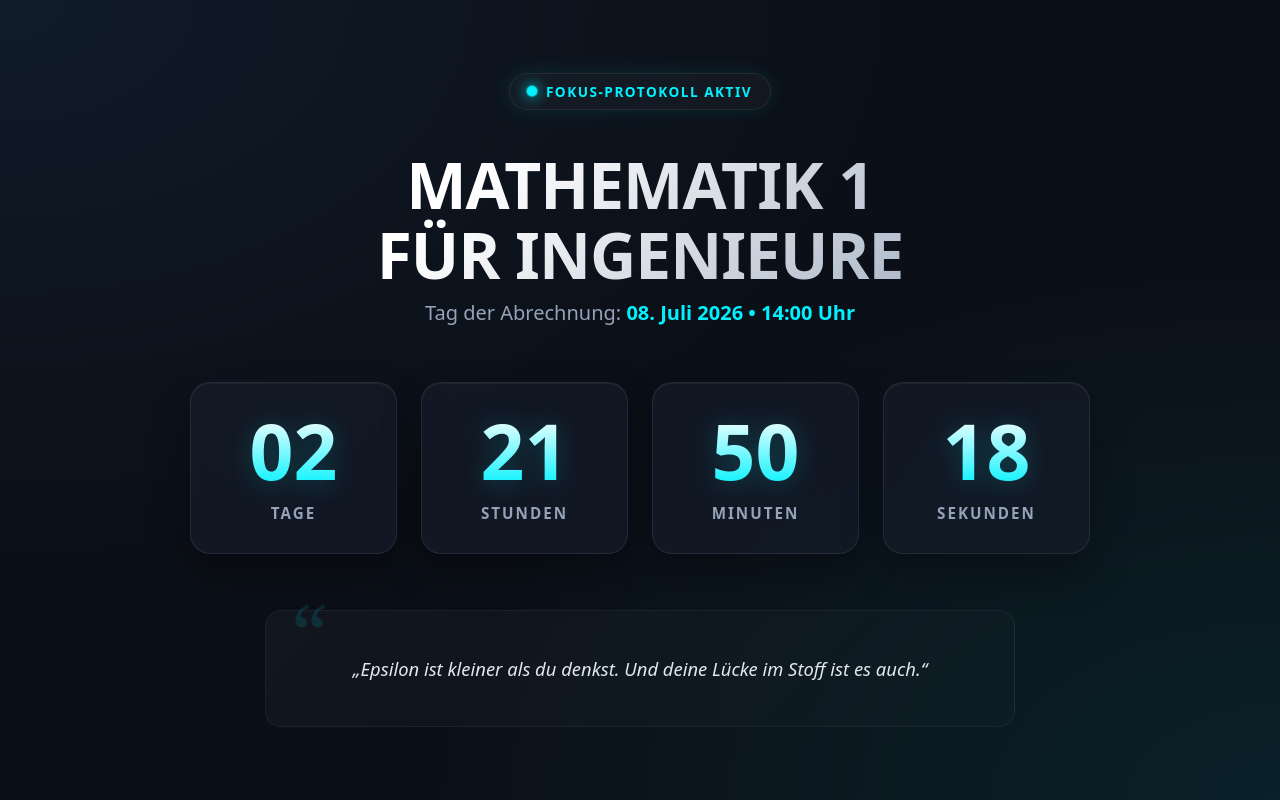
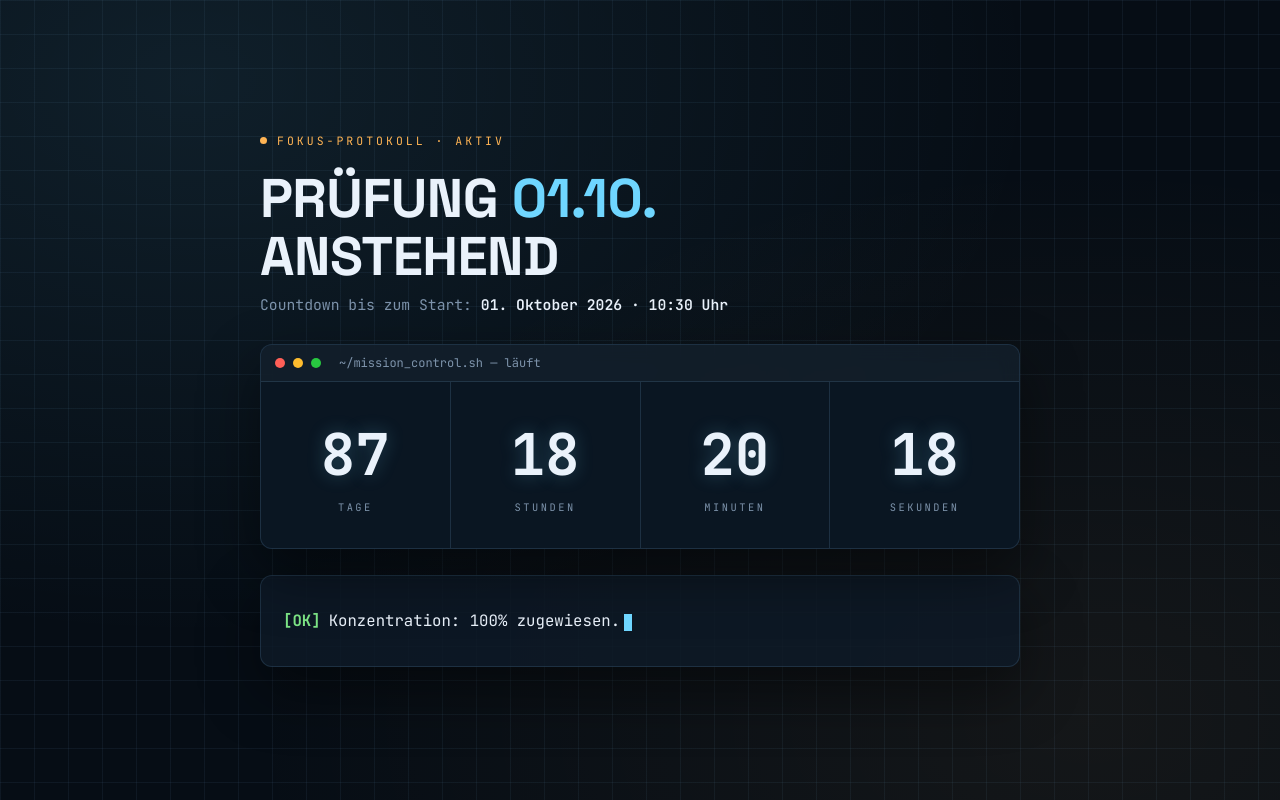
Before and after one commit to sl3ndrr/timer-pr-fung-leon, a plain HTML site: page index.html in a window 1280 px wide. Drawn offline with Linux system fonts and the light colour scheme.

Commit message:
Update index.html

```diff
--- a/index.html
+++ b/index.html
@@ -3,230 +3,268 @@
 <head>
 <meta charset="UTF-8">
 <meta name="viewport" content="width=device-width, initial-scale=1.0">
-    <title>Mission: Mathe 1 bestehen</title>
+<title>Mission Control // Prüfung 01.10.2026</title>
+<link rel="preconnect" href="https://fonts.googleapis.com">
+<link rel="preconnect" href="https://fonts.gstatic.com" crossorigin>
+<link href="https://fonts.googleapis.com/css2?family=JetBrains+Mono:wght@400;500;600;700&family=Space+Grotesk:wght@500;700&display=swap" rel="stylesheet">
 <style>
     :root {
-            --bg-color: #0b0f17;
-            --panel-bg: rgba(20, 27, 41, 0.75);
-            --accent-cyan: #00f2fe;
-            --accent-blue: #4facfe;
-            --text-main: #f8fafc;
-            --text-muted: #94a3b8;
+        --bg: #0a1622;
+        --bg-deep: #060d15;
+        --grid-line: rgba(120, 176, 224, 0.07);
+        --panel: rgba(14, 26, 40, 0.82);
+        --panel-border: rgba(120, 176, 224, 0.16);
+        --ink: #eaf2fb;
+        --muted: #7d93ab;
+        --amber: #ffb454;
+        --cyan: #6fd6ff;
+        --ok: #7ee787;
+        --shadow: 0 24px 60px rgba(0, 0, 0, 0.45);
     }
 
-        * {
-            box-sizing: border-box;
-            margin: 0;
-            padding: 0;
-            font-family: system-ui, -apple-system, BlinkMacSystemFont, 'Segoe UI', Roboto, sans-serif;
+    * { box-sizing: border-box; margin: 0; padding: 0; }
+
+    html, body {
+        min-height: 100vh;
+        background: var(--bg-deep);
+        color: var(--ink);
+        font-family: 'JetBrains Mono', monospace;
+        overflow-x: hidden;
+        -webkit-text-size-adjust: 100%;
     }
 
     body {
-            background-color: var(--bg-color);
         background-image:
-                radial-gradient(at 0% 0%, rgba(79, 172, 254, 0.08) 0px, transparent 50%),
-                radial-gradient(at 100% 100%, rgba(0, 242, 254, 0.08) 0px, transparent 50%);
-            min-height: 100vh;
+            linear-gradient(var(--grid-line) 1px, transparent 1px),
+            linear-gradient(90deg, var(--grid-line) 1px, transparent 1px),
+            radial-gradient(at 15% 10%, rgba(111, 214, 255, 0.09) 0%, transparent 55%),
+            radial-gradient(at 85% 90%, rgba(255, 180, 84, 0.06) 0%, transparent 55%);
+        background-size: 34px 34px, 34px 34px, cover, cover;
         display: flex;
-            flex-direction: column;
         justify-content: center;
         align-items: center;
-            color: var(--text-main);
-            padding: 20px;
-            overflow-x: hidden;
+        padding: 32px 18px;
+        padding-top: max(32px, env(safe-area-inset-top));
+        padding-bottom: max(32px, env(safe-area-inset-bottom));
     }
 
-        .container {
-            max-width: 900px;
-            width: 100%;
+    .container { width: 100%; max-width: 760px; }
+
+    /* ---------- Header ---------- */
+    .eyebrow {
+        display: flex;
+        align-items: center;
+        gap: 10px;
+        font-size: 0.72rem;
+        letter-spacing: 3px;
+        text-transform: uppercase;
+        color: var(--amber);
+        margin-bottom: 22px;
+    }
+
+    .eyebrow .dot {
+        width: 7px;
+        height: 7px;
+        border-radius: 50%;
+        background: var(--amber);
+        box-shadow: 0 0 0 0 rgba(255, 180, 84, 0.6);
+        animation: radar 1.8s infinite;
+    }
+
+    @keyframes radar {
+        0%   { box-shadow: 0 0 0 0 rgba(255, 180, 84, 0.55); }
+        70%  { box-shadow: 0 0 0 8px rgba(255, 180, 84, 0); }
+        100% { box-shadow: 0 0 0 0 rgba(255, 180, 84, 0); }
+    }
+
+    h1 {
+        font-family: 'Space Grotesk', sans-serif;
+        font-weight: 700;
+        font-size: clamp(2rem, 6vw, 3.4rem);
+        line-height: 1.05;
+        letter-spacing: -0.5px;
+        color: var(--ink);
+    }
+
+    h1 span { color: var(--cyan); }
+
+    .subtitle {
+        margin-top: 10px;
+        margin-bottom: 30px;
+        color: var(--muted);
+        font-size: 0.92rem;
+    }
+
+    .subtitle b { color: var(--ink); font-weight: 600; }
+
+    /* ---------- Terminal card ---------- */
+    .terminal {
+        background: var(--panel);
+        border: 1px solid var(--panel-border);
+        border-radius: 12px;
+        box-shadow: var(--shadow);
+        overflow: hidden;
+        backdrop-filter: blur(10px);
+        margin-bottom: 26px;
+    }
+
+    .terminal-bar {
+        display: flex;
+        align-items: center;
+        gap: 8px;
+        padding: 10px 14px;
+        background: rgba(255, 255, 255, 0.02);
+        border-bottom: 1px solid var(--panel-border);
+    }
+
+    .terminal-bar .btn { width: 10px; height: 10px; border-radius: 50%; }
+    .btn.r { background: #ff5f57; }
+    .btn.y { background: #febc2e; }
+    .btn.g { background: #28c840; }
+
+    .terminal-bar .path {
+        margin-left: 10px;
+        font-size: 0.75rem;
+        color: var(--muted);
+        white-space: nowrap;
+        overflow: hidden;
+        text-overflow: ellipsis;
+        min-width: 0;
+        flex: 1;
+    }
+
+    .timer-grid {
+        display: grid;
+        grid-template-columns: repeat(4, 1fr);
+        gap: 1px;
+        background: var(--panel-border);
+    }
+
+    .timer-cell {
+        background: var(--bg);
+        padding: clamp(18px, 4vw, 34px) 6px;
         text-align: center;
     }
 
-        /* Status Badge */
-        .status-badge {
-            display: inline-flex;
-            align-items: center;
-            gap: 10px;
-            background: rgba(255, 255, 255, 0.03);
-            border: 1px solid rgba(255, 255, 255, 0.08);
-            padding: 8px 18px;
-            border-radius: 50px;
-            font-size: 0.85rem;
-            font-weight: 600;
-            letter-spacing: 1.5px;
-            text-transform: uppercase;
-            color: var(--accent-cyan);
-            margin-bottom: 2.5rem;
-            box-shadow: 0 0 20px rgba(0, 242, 254, 0.1);
+    .digits {
+        font-family: 'JetBrains Mono', monospace;
+        font-weight: 700;
+        font-size: clamp(2.1rem, 7vw, 3.6rem);
+        color: var(--ink);
+        text-shadow: 0 0 18px rgba(111, 214, 255, 0.25);
+        font-variant-numeric: tabular-nums;
     }
 
-        .status-dot {
-            width: 8px;
-            height: 8px;
-            background-color: var(--accent-cyan);
-            border-radius: 50%;
-            animation: pulse 2s infinite;
+    .unit {
+        display: block;
+        margin-top: 8px;
+        font-size: 0.65rem;
+        letter-spacing: 2.5px;
+        text-transform: uppercase;
+        color: var(--muted);
     }
 
-        @keyframes pulse {
-            0% { transform: scale(0.95); opacity: 0.8; }
-            50% { transform: scale(1.4); opacity: 1; box-shadow: 0 0 10px var(--accent-cyan); }
-            100% { transform: scale(0.95); opacity: 0.8; }
+    /* ---------- Log / motivation ---------- */
+    .log-card {
+        background: var(--panel);
+        border: 1px solid var(--panel-border);
+        border-radius: 12px;
+        box-shadow: var(--shadow);
+        padding: 18px 22px;
+        min-height: 92px;
+        display: flex;
+        align-items: center;
     }
 
-        /* Typografie */
-        h1 {
-            font-size: clamp(2.2rem, 5vw, 4.5rem);
-            font-weight: 900;
-            letter-spacing: -1px;
-            line-height: 1.1;
-            margin-bottom: 0.5rem;
-            background: linear-gradient(135deg, #ffffff 30%, var(--text-muted));
-            -webkit-background-clip: text;
-            -webkit-text-fill-color: transparent;
+    .log-line {
+        font-size: clamp(0.85rem, 2vw, 0.98rem);
+        line-height: 1.5;
     }
 
-        .subtitle {
-            font-size: clamp(1rem, 2vw, 1.25rem);
-            color: var(--text-muted);
-            margin-bottom: 3.5rem;
-            font-weight: 400;
+    .log-tag { font-weight: 700; margin-right: 8px; }
+    .tag-ok { color: var(--ok); }
+    .tag-warn { color: var(--amber); }
+    .tag-info { color: var(--cyan); }
+
+    .cursor {
+        display: inline-block;
+        width: 8px;
+        height: 1.1em;
+        background: var(--cyan);
+        margin-left: 4px;
+        vertical-align: text-bottom;
+        animation: blink 1s steps(1) infinite;
     }
 
-        .highlight {
-            color: var(--accent-cyan);
-            font-weight: 600;
+    @keyframes blink { 50% { opacity: 0; } }
+
+    .done-banner {
+        text-align: center;
+        padding: 30px 10px;
+        font-family: 'Space Grotesk', sans-serif;
+        font-weight: 700;
+        font-size: 1.4rem;
+        color: var(--amber);
+        letter-spacing: 0.5px;
+        grid-column: span 4;
     }
 
-        /* Grid Timer */
-        .timer-grid {
-            display: grid;
-            grid-template-columns: repeat(4, 1fr);
-            gap: clamp(12px, 2vw, 24px);
-            margin-bottom: 3.5rem;
+    @media (max-width: 560px) {
+        body { padding: 20px 12px; align-items: flex-start; padding-top: max(24px, env(safe-area-inset-top)); }
+        .timer-grid { grid-template-columns: repeat(2, 1fr); }
+        .eyebrow { margin-bottom: 16px; font-size: 0.68rem; letter-spacing: 2px; }
+        .subtitle { margin-bottom: 22px; font-size: 0.85rem; }
+        .terminal, .log-card { margin-bottom: 18px; }
+        .log-card { padding: 16px 16px; min-height: 78px; }
+        .terminal-bar .path { font-size: 0.68rem; }
     }
 
-        .timer-card {
-            background: var(--panel-bg);
-            backdrop-filter: blur(16px);
-            -webkit-backdrop-filter: blur(16px);
-            border: 1px solid rgba(255, 255, 255, 0.08);
-            border-radius: 20px;
-            padding: clamp(15px, 3vw, 30px) 10px;
-            box-shadow: 0 20px 40px rgba(0,0,0,0.3), inset 0 1px 0 rgba(255,255,255,0.05);
-            transition: transform 0.3s ease, border-color 0.3s ease;
+    @media (max-width: 380px) {
+        h1 { letter-spacing: -0.3px; }
+        .timer-cell { padding: 16px 4px; }
+        .digits { font-size: clamp(1.9rem, 9vw, 2.6rem); }
+        .unit { letter-spacing: 1.5px; }
+        .terminal-bar .path { display: none; }
     }
 
-        .timer-card:hover {
-            transform: translateY(-4px);
-            border-color: rgba(0, 242, 254, 0.3);
-        }
-
-        .digits {
-            font-size: clamp(2.2rem, 6vw, 5rem);
-            font-weight: 800;
-            font-variant-numeric: tabular-nums;
-            background: linear-gradient(180deg, #ffffff 0%, var(--accent-cyan) 100%);
-            -webkit-background-clip: text;
-            -webkit-text-fill-color: transparent;
-            filter: drop-shadow(0 2px 12px rgba(0, 242, 254, 0.2));
-            line-height: 1;
-        }
-
-        .label {
-            display: block;
-            font-size: clamp(0.75rem, 1.2vw, 0.95rem);
-            text-transform: uppercase;
-            letter-spacing: 2px;
-            color: var(--text-muted);
-            margin-top: 14px;
-            font-weight: 600;
-        }
-
-        /* Zitat-Box */
-        .quote-box {
-            background: linear-gradient(135deg, rgba(255,255,255,0.03) 0%, rgba(255,255,255,0.01) 100%);
-            border: 1px solid rgba(255,255,255,0.05);
-            border-radius: 16px;
-            padding: 28px 40px;
-            position: relative;
-            max-width: 750px;
-            margin: 0 auto;
-        }
-
-        .quote-box::before {
-            content: '“';
-            position: absolute;
-            top: -20px;
-            left: 25px;
-            font-size: 5rem;
-            color: rgba(0, 242, 254, 0.12);
-            font-family: Georgia, serif;
-            line-height: 1;
-        }
-
-        .quote-text {
-            font-size: clamp(1rem, 1.5vw, 1.15rem);
-            font-style: italic;
-            line-height: 1.6;
-            color: #e2e8f0;
-            min-height: 3.2em;
-            display: flex;
-            align-items: center;
-            justify-content: center;
-            transition: opacity 0.5s ease;
-        }
-
-        /* Responsive */
-        @media (max-width: 640px) {
-            .timer-grid {
-                grid-template-columns: repeat(2, 1fr);
-                gap: 16px;
-            }
-            .quote-box {
-                padding: 20px 25px;
-            }
+    @media (prefers-reduced-motion: reduce) {
+        .eyebrow .dot, .cursor { animation: none; }
     }
 </style>
 </head>
 <body>
 
 <div class="container">
-        <div class="status-badge">
-            <div class="status-dot"></div>
-            <span>Fokus-Protokoll aktiv</span>
+
+    <div class="eyebrow"><span class="dot"></span> Fokus-Protokoll · aktiv</div>
+
+    <h1>PRÜFUNG <span>01.10.</span><br>ANSTEHEND</h1>
+    <p class="subtitle">Countdown bis zum Start: <b>01. Oktober 2026 · 10:30 Uhr</b></p>
+
+    <div class="terminal">
+        <div class="terminal-bar">
+            <span class="btn r"></span><span class="btn y"></span><span class="btn g"></span>
+            <span class="path">~/mission_control.sh — läuft</span>
         </div>
-
-        <h1>MATHEMATIK 1<br>FÜR INGENIEURE</h1>
-        <p class="subtitle">Tag der Abrechnung: <span class="highlight">08. Juli 2026 • 14:00 Uhr</span></p>
-
-        <div class="timer-grid">
-            <div class="timer-card">
-                <div class="digits" id="days">00</div>
-                <span class="label">Tage</span>
-            </div>
-            <div class="timer-card">
-                <div class="digits" id="hours">00</div>
-                <span class="label">Stunden</span>
-            </div>
-            <div class="timer-card">
-                <div class="digits" id="minutes">00</div>
-                <span class="label">Minuten</span>
-            </div>
-            <div class="timer-card">
-                <div class="digits" id="seconds">00</div>
-                <span class="label">Sekunden</span>
+        <div class="timer-grid" id="timerGrid">
+            <div class="timer-cell"><div class="digits" id="days">00</div><span class="unit">Tage</span></div>
+            <div class="timer-cell"><div class="digits" id="hours">00</div><span class="unit">Stunden</span></div>
+            <div class="timer-cell"><div class="digits" id="minutes">00</div><span class="unit">Minuten</span></div>
+            <div class="timer-cell"><div class="digits" id="seconds">00</div><span class="unit">Sekunden</span></div>
         </div>
     </div>
 
-        <div class="quote-box">
-            <div class="quote-text" id="quote">Lade Datensatz...</div>
+    <div class="log-card">
+        <div class="log-line" id="logLine">
+            <span class="log-tag tag-ok">[BOOT]</span><span id="logText">Fokus-Modus wird geladen...</span><span class="cursor"></span>
         </div>
     </div>
 
+</div>
+
 <script>
-        // Ziel: 8. Juli 2026, 14:00:00 Uhr
-        const targetDate = new Date("2026-07-08T14:00:00").getTime();
+    // Zielzeitpunkt der Prüfung
+    const targetDate = new Date("2026-10-01T10:30:00").getTime();
 
     const daysEl = document.getElementById("days");
     const hoursEl = document.getElementById("hours");
@@ -238,8 +276,8 @@
         const distance = targetDate - now;
 
         if (distance < 0) {
-                document.querySelector(".timer-grid").innerHTML =
-                    '<div style="grid-column: span 4; padding: 40px; font-size: 1.8rem; font-weight: 800; color: #00f2fe; letter-spacing: 1px;">KLAUSUR LÄUFT. VÖLLIGER FOKUS.</div>';
+            document.getElementById("timerGrid").innerHTML =
+                '<div class="done-banner">KLAUSUR LÄUFT. VOLLER FOKUS. ABLIEFERN.</div>';
             return;
         }
 
@@ -248,41 +286,43 @@
         const minutes = Math.floor((distance % (1000 * 60 * 60)) / (1000 * 60));
         const seconds = Math.floor((distance % (1000 * 60)) / 1000);
 
-            daysEl.innerText = String(days).padStart(2, '0');
-            hoursEl.innerText = String(hours).padStart(2, '0');
-            minutesEl.innerText = String(minutes).padStart(2, '0');
-            secondsEl.innerText = String(seconds).padStart(2, '0');
+        daysEl.textContent = String(days).padStart(2, "0");
+        hoursEl.textContent = String(hours).padStart(2, "0");
+        minutesEl.textContent = String(minutes).padStart(2, "0");
+        secondsEl.textContent = String(seconds).padStart(2, "0");
     }
 
-        const quotes = [
-            "„Schmerz vergeht, der Credit-Point bleibt für die Ewigkeit.“",
-            "„Integrieren heißt, das Chaos zu summieren. Bring Ordnung in den Kopf.“",
-            "„Du schreibst diese Klausur nicht, um sie zu versuchen. Du schreibst sie, um sie abzuhaken.“",
-            "„Grenzwerte existieren in der Analysis – nicht in deiner Willenskraft.“",
-            "„Eine 4.0 ist die Krone des effizienten Ingenieurs. Aber hol dir die 1.0!“",
-            "„Konzentration ist ein Vektor: Er braucht Betrag und die exakte Richtung.“",
-            "„Stell dir das Gefühl am 8. Juli um 16:00 Uhr vor. Arbeite jetzt dafür.“",
-            "„Ingenieure weinen nicht, sie definieren das Problem neu. Setz dich wieder dran.“",
-            "„Epsilon ist kleiner als du denkst. Und deine Lücke im Stoff ist es auch.“"
+    const logs = [
+        { tag: "OK",    cls: "tag-ok",   text: "Konzentration: 100% zugewiesen." },
+        { tag: "INFO",  cls: "tag-info", text: "Fehlertoleranz sinkt mit jedem gelösten Aufgabenblatt." },
+        { tag: "WARN",  cls: "tag-warn", text: "Zweifel erkannt — Gegenmaßnahme: nächste Aufgabe lösen." },
+        { tag: "OK",    cls: "tag-ok",   text: "Ein Grenzwert existiert immer. Deine Ausrede nicht." },
+        { tag: "INFO",  cls: "tag-info", text: "Jede gelöste Aufgabe bringt dich einen Schritt näher." },
+        { tag: "OK",    cls: "tag-ok",   text: "Stabilität schlägt Perfektion. Bleib dran." },
+        { tag: "INFO",  cls: "tag-info", text: "Ingenieure bauen unter Druck — das hier ist dein Testfeld." },
+        { tag: "OK",    cls: "tag-ok",   text: "Du bist näher an der 1.0 als du denkst." },
+        { tag: "READY", cls: "tag-warn", text: "Am 01.10. um 10:30 Uhr bist du bereit. Kein 'wenn'." },
+        { tag: "INFO",  cls: "tag-info", text: "Pause einlegen zählt auch als Wartung des Systems." }
     ];
 
-        const quoteEl = document.getElementById("quote");
-        let currentQuoteIndex = Math.floor(Math.random() * quotes.length);
+    let idx = 0;
+    const logLine = document.getElementById("logLine");
 
-        function rotateQuote() {
-            quoteEl.style.opacity = 0;
-            setTimeout(() => {
-                currentQuoteIndex = (currentQuoteIndex + 1) % quotes.length;
-                quoteEl.innerText = quotes[currentQuoteIndex];
-                quoteEl.style.opacity = 1;
-            }, 500);
+    function renderLog() {
+        const entry = logs[idx % logs.length];
+        logLine.innerHTML =
+            '<span class="log-tag ' + entry.cls + '">[' + entry.tag + ']</span>' +
+            '<span id="logText">' + entry.text + '</span>' +
+            '<span class="cursor"></span>';
+        idx++;
     }
 
     updateCountdown();
     setInterval(updateCountdown, 1000);
 
-        quoteEl.innerText = quotes[currentQuoteIndex];
-        setInterval(rotateQuote, 8500);
+    renderLog();
+    setInterval(renderLog, 6000);
 </script>
+
 </body>
 </html>
```
Lines whose indentation alone changed are shown as unchanged.
